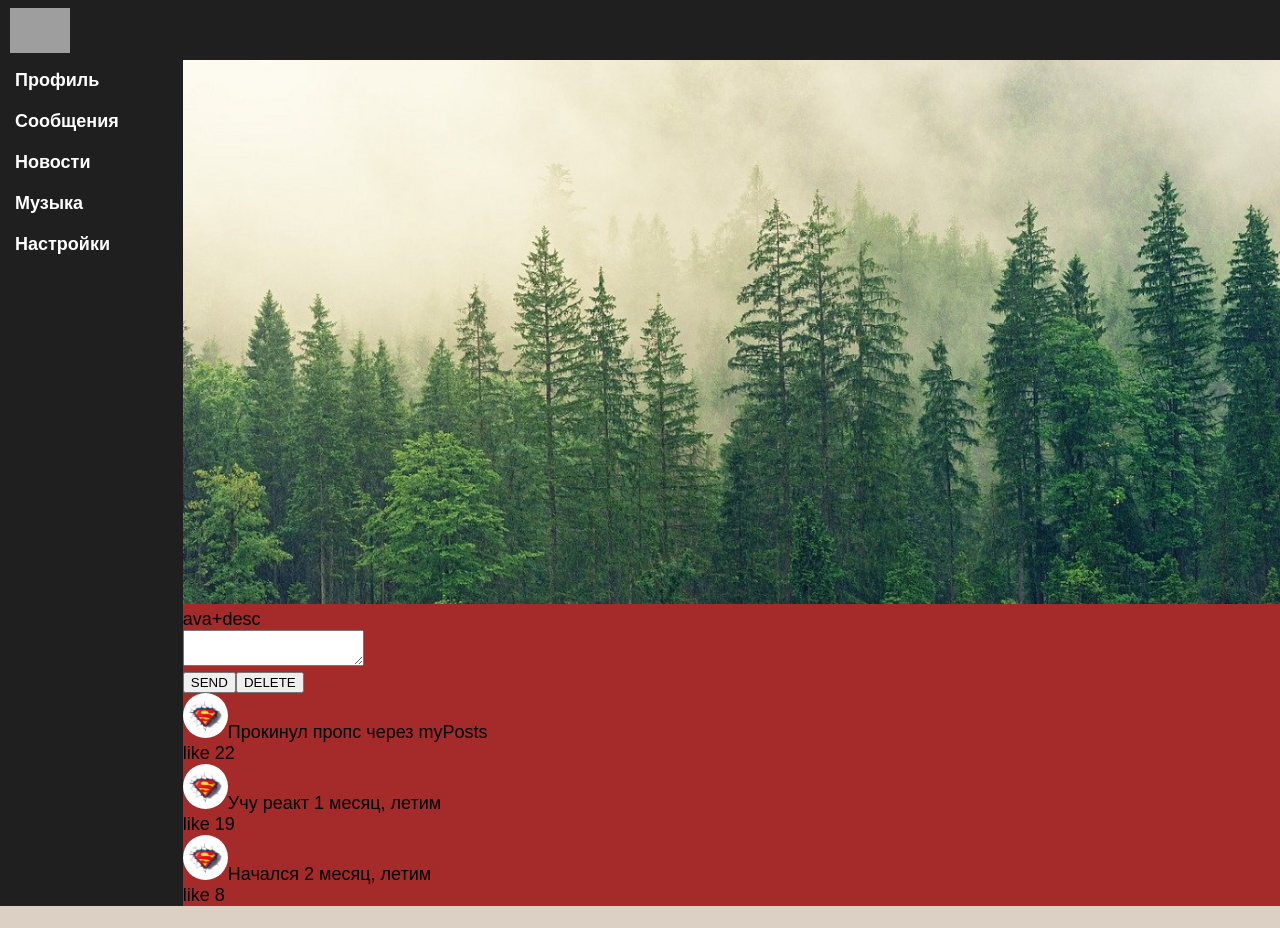
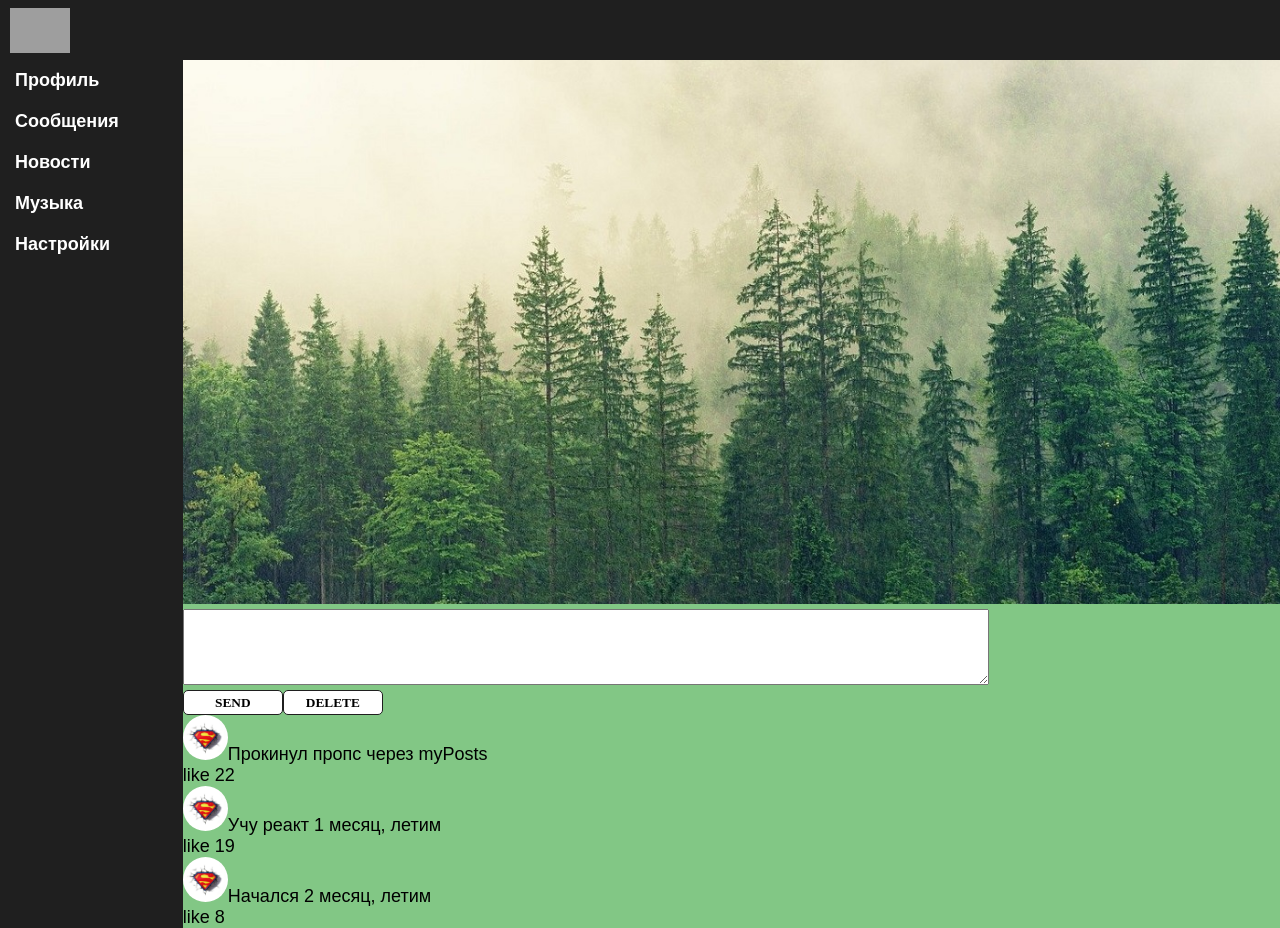
Before and after one commit to KamranBabaev/FRIEND, a React (Create React App) app in the folder my-app/: page / in a window 1280 px wide. Before the commit the page ends 906 px from the top, so only its background shows below. Built offline with nearby package versions, Linux system fonts and the light colour scheme; grey boxes are pictures that could not be loaded; the HTML template or start-up script is replaced by a standard one.

Commit message:
17 part end

```diff
--- a/my-app/src/components/Profile/MyPosts/MyPosts.module.css
+++ b/my-app/src/components/Profile/MyPosts/MyPosts.module.css
@@ -0,0 +1,25 @@
+.textForm textarea{
+    min-width: 800px;
+    max-width: 1000px;
+    min-height: 70px;
+    margin: 0;
+}
+
+.buttons button {
+    margin: 0;
+    width: 100px;
+    height: 25px;
+    cursor: pointer;
+    font-family: cursive;
+    font-weight: 700;
+    background-color: #ffffff;
+    border: solid 1px #1f1f1f;
+    border-radius: 5px;
+    transition: linear 70ms;
+}
+
+.buttons button:hover {
+    background-color: rgb(255, 144, 107);
+    box-shadow: 0 0 5px rgba(0, 0, 0, 0.7);
+    transition: linear 70ms;
+}
--- a/my-app/src/components/Profile/MyPosts/MyPosts.tsx
+++ b/my-app/src/components/Profile/MyPosts/MyPosts.tsx
@@ -7,7 +7,7 @@ export const MyPosts = () => {
         <div className={style.myPosts}>
             <div className={style.textForm}>
                 <textarea/>
-                <div>
+                <div className={style.buttons}>
                     <button>SEND</button>
                     <button>DELETE</button>
                 </div>
--- a/my-app/src/components/Profile/Profile.module.css
+++ b/my-app/src/components/Profile/Profile.module.css
@@ -1,6 +1,6 @@
 .profile {
     grid-area: pr;
-    background-color: brown;
+    background-color: #82c785;
 }
 
 .profile img {
--- a/my-app/src/components/Profile/Profile.tsx
+++ b/my-app/src/components/Profile/Profile.tsx
@@ -7,9 +7,6 @@ export const Profile = () => {
     return (
         <div className={style.profile}>
             <img src={photo}/>
-            <div>
-                ava+desc
-            </div>
             <MyPosts/>
         </div>
     )
```
Also changed, not shown: my-app/src/components/Profile/Post/Post.module.css (line endings or trailing spaces).
